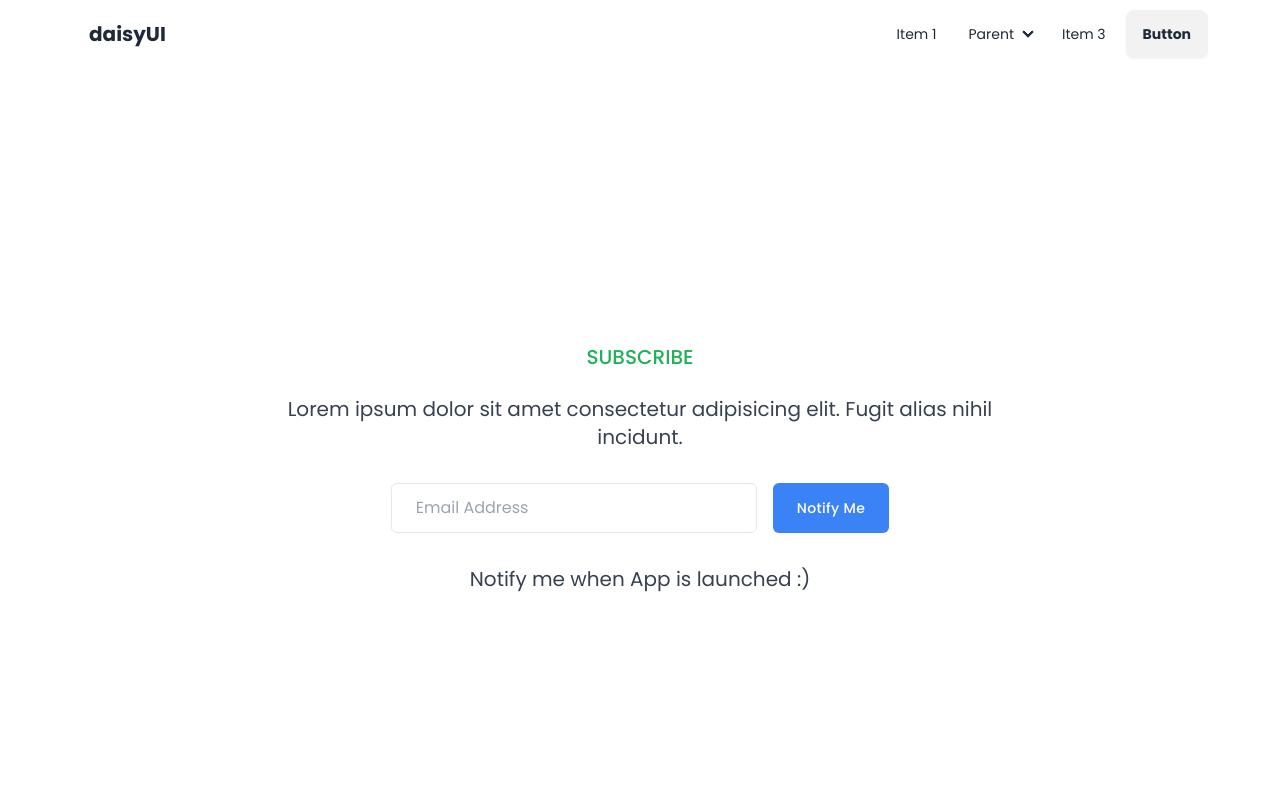
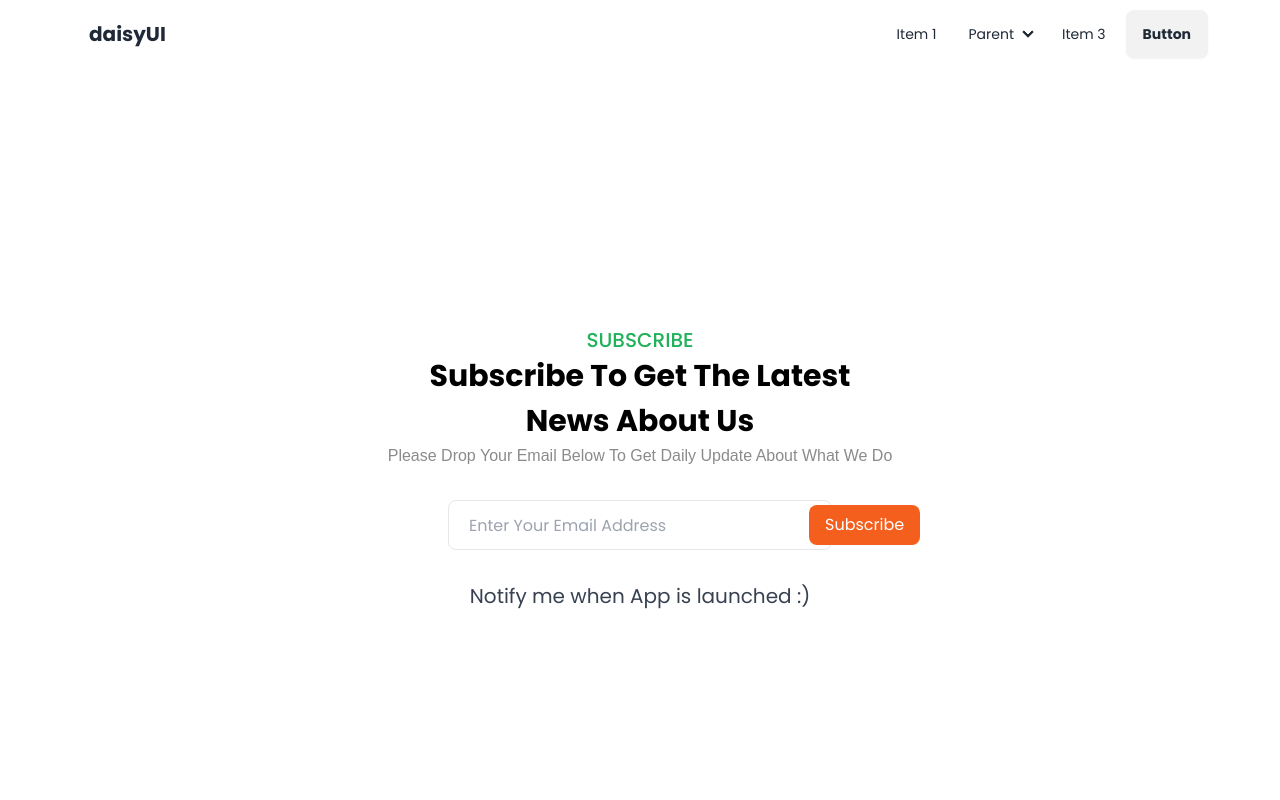
Before and after one commit to RashedAkash/design-agency, a Next.js app: page / in a window 1280 px wide. Shown: the top 800 px of the page. Built offline with nearby package versions, Linux system fonts and the light colour scheme.

Commit message:
subscribe complete

```diff
--- a/src/components/Subscribe.jsx
+++ b/src/components/Subscribe.jsx
@@ -12,25 +12,33 @@ const Subscribe = () => {
             <div className="flex flex-col w-full ">
               <h1 className="text-xl poppins text-[#20B15A] font-medium text-center ">
                 SUBSCRIBE
-
               </h1>
 
-              <p className="max-w-3xl mx-auto mt-6 text-lg text-center text-gray-700 dark:text-white md:text-xl">
-                Lorem ipsum dolor sit amet consectetur adipisicing elit. Fugit
-                alias nihil incidunt.
+              <p className="capitalize text-center text-[#000] font-semibold  text-[30px] poppins">
+                Subscribe to get the latest <br /> news about us
+              </p>
+              <p className=" font-sans font-medium text-[#8B8B8B] capitalize text-center">
+                Please drop your email below to get daily update about what we
+                do
               </p>
 
-              <div className="flex flex-col mt-8 space-y-3 sm:-mx-2 sm:flex-row sm:justify-center sm:space-y-0">
-                <input
-                  id="email"
-                  type="text"
-                  className="px-6 py-3 text-gray-700 bg-white border rounded-md dark:bg-gray-900 dark:text-gray-300 dark:border-gray-600 focus:border-blue-400 focus:ring-blue-300 focus:ring-opacity-40 dark:focus:border-blue-300 focus:outline-none focus:ring sm:mx-2"
-                  placeholder="Email Address"
-                />
+              <div className="  flex justify-center">
+                <div class="w-full   mt-8 bg-transparent border rounded-lg lg:max-w-sm dark:border-gray-700 focus-within:border-[#000] focus-within:ring focus-within:ring-blue-300  focus-within:ring-opacity-40">
+                  <form class="flex flex-col lg:flex-row">
+                    <input
+                      type="email"
+                      placeholder="Enter your email address"
+                      class="flex-1 capitalize h-10 px-4 py-2 m-1 text-gray-700 placeholder-gray-400 bg-transparent border-none appearance-none dark:text-gray-200 focus:outline-none focus:placeholder-transparent focus:ring-0"
+                    />
 
-                <button className="px-6 py-3 text-sm font-medium tracking-wide text-white capitalize transition-colors duration-300 transform bg-blue-500 rounded-md hover:bg-blue-600 focus:bg-blue-600 focus:outline-none sm:mx-2">
-                  Notify Me
-                </button>
+                    <button
+                      type="button"
+                      class="h-10 px-4 py-2 m-1 text-white transition-colors duration-300 transform   hover:bg-blue-400 focus:outline-none bg-[#F55F1D] rounded-lg"
+                    >
+                      Subscribe
+                    </button>
+                  </form>
+                </div>
               </div>
 
               <p className="mt-8 text-center text-gray-700 dark:text-white text-md md:text-xl">
```
